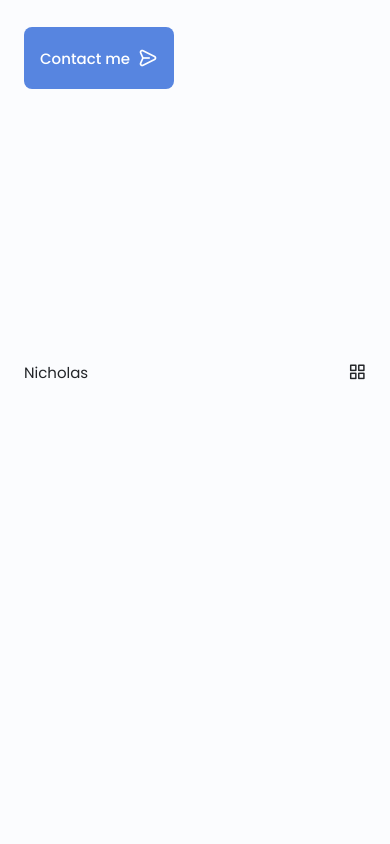
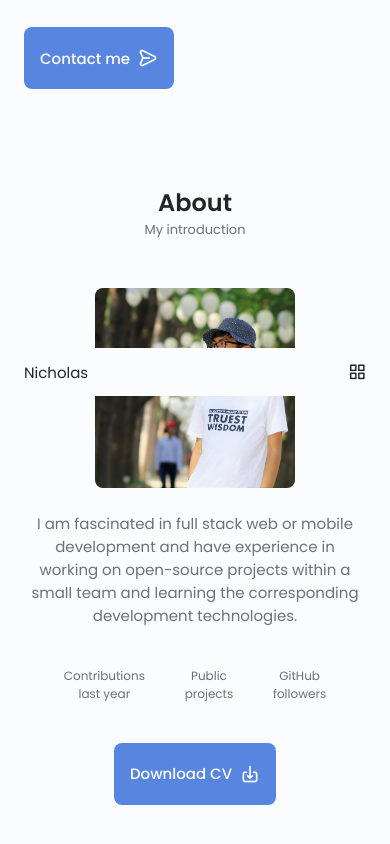
Before and after one commit to onenylxus/portfolio, a plain HTML site: page index.html in a window 390 px wide. Shown: the part 448-1292 px from the top of the page. Before the commit the page ends 844 px from the top, so only its background shows below. Drawn offline with nearby package versions, Linux system fonts and the light colour scheme; no server answers.

Commit message:
About section

```diff
--- a/index.html
+++ b/index.html
@@ -117,6 +117,44 @@
         </div>
       </div>
     </section>
+
+    <!-- About section -->
+    <section class="section about" id="about">
+      <h2 class="section-title">About</h2>
+      <span class="section-subtitle">My introduction</span>
+
+      <div class="about-container container grid">
+        <img src="assets/about.jpg" alt="" class="about-image">
+        <div class="about-data">
+          <p class="about-description">
+            I am fascinated in full stack web or mobile development and have experience in working on open-source projects within a
+            small team and learning the corresponding development technologies.
+          </p>
+          <div class="about-info">
+            <div>
+              <span class="about-title contributions"></span>
+              <span class="about-name">Contributions <br> last year</span>
+            </div>
+
+            <div>
+              <span class="about-title public-projects"></span>
+              <span class="about-name">Public <br> projects</span>
+            </div>
+
+            <div>
+              <span class="about-title followers"></span>
+              <span class="about-name">GitHub <br> followers</span>
+            </div>
+          </div>
+
+          <div class="about-button">
+            <a download="" href="" class="button button-flex">
+              Download CV <i class="uil uil-download-alt button-icon"></i>
+            </a>
+          </div>
+        </div>
+      </div>
+    </section>
   </main>
 
   <!-- Footer -->
--- a/main.js
+++ b/main.js
@@ -3,6 +3,9 @@ const navMenu = document.querySelector('.nav-menu');
 const navToggle = document.querySelector('.nav-toggle');
 const navClose = document.querySelector('.nav-close');
 const navLink = document.querySelectorAll('.nav-link');
+const contributions = document.querySelector('.contributions');
+const publicProjects = document.querySelector('.public-projects');
+const followers = document.querySelector('.followers');
 
 // Show menu after toggle button clicked
 if (navToggle) {
@@ -24,3 +27,22 @@ navLink.forEach(element => {
     navMenu.classList.remove('show-menu');
   });
 });
+
+// Fill in dynamic data in about section
+(async () => {
+  // Format number function
+  const formatNumber = (value) => {
+    value = +value;
+    let p = 10 ** (Math.floor(Math.log10(value)) - 1);
+    return value < 10 ? `${value}` : `${Math.floor(Math.floor(value / p) / 5) * 5 * p}+`;
+  };
+
+  // Get data from API sources
+  const data1 = await (await fetch('https://github-contributions-api.deno.dev/onenylxus.json')).json();
+  const data2 = await (await fetch('https://api.github.com/users/onenylxus')).json();
+
+  // Apply values to about information
+  contributions.innerHTML = formatNumber(data1.totalContributions);
+  publicProjects.innerHTML = formatNumber(data2.public_repos);
+  followers.innerHTML = formatNumber(data2.followers);
+})();
--- a/styles.css
+++ b/styles.css
@@ -91,7 +91,7 @@ img {
 }
 
 .section-title {
-  font-size: var(--h1-font-size);
+  font-size: var(--font-size-h1);
   text-align: center;
 }
 
@@ -309,3 +309,43 @@ img {
 .home-scroll-arrow {
   font-size: 1.25rem;
 }
+
+/* About section */
+.about-image {
+  width: 200px;
+  border-radius: 0.5rem;
+  justify-self: center;
+  align-self: center;
+}
+
+.about-description {
+  text-align: center;
+  margin-bottom: 2.5rem;
+}
+
+.about-info {
+  display: flex;
+  margin-bottom: 2.5rem;
+  justify-content: space-evenly;
+}
+
+.about-title {
+  font-weight: var(--font-weight-semibold);
+  font-size: var(--font-size-h2);
+  color: var(--color-title);
+}
+
+.about-name {
+  font-size: var(--font-size-tiny);
+}
+
+.about-title,
+.about-name {
+  display: block;
+  text-align: center;
+}
+
+.about-button {
+  display: flex;
+  justify-content: center;
+}
```
Also changed, not shown: assets/about.jpg (added).
